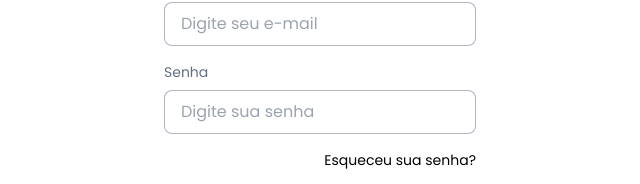
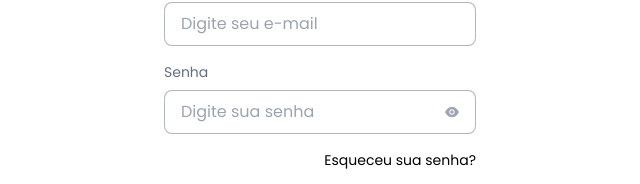
Before and after one commit to lucaspereiraio/TireoideCare, a Next.js app: page /login in a window 1280 px wide. Shown: the part 336-520 px from the top of the page, without its empty margins (320-960 px from the left). Built offline with nearby package versions, Linux system fonts and the light colour scheme.

Commit message:
password-visibility
- Created the isPassword property;
- Created the toggle password visibility function;
- Implemented the visibility eye from react-icons;
- Implemented the logics when the input is a password input;
- Styled the component;
- Implemented the password visibility funtionality.

```diff
--- a/components/Input/index.tsx
+++ b/components/Input/index.tsx
@@ -1,5 +1,6 @@
-import React from "react";
+import React, { useState } from "react";
 import { Controller } from "react-hook-form";
+import { AiFillEye, AiFillEyeInvisible } from "react-icons/ai";
 
 interface InputFieldProps {
   name: string;
@@ -8,6 +9,7 @@ interface InputFieldProps {
   type: string;
   placeholder: string;
   errorMessage?: string;
+  isPassword?: boolean;
 }
 
 const InputField: React.FC<InputFieldProps> = ({
@@ -17,12 +19,20 @@ const InputField: React.FC<InputFieldProps> = ({
   type,
   placeholder,
   errorMessage,
+  isPassword = false,
 }) => {
+  const [showPassword, setShowPassword] = useState(false);
+
+  const togglePasswordVisibility = () => {
+    setShowPassword(!showPassword);
+  };
+
   return (
     <div className="w-full flex flex-col gap-y-2">
       <label className="text-sm text-neuters-gray-70" htmlFor={name}>
         {label}
       </label>
+      <div className="relative w-full">
         <Controller
           name={name}
           control={control}
@@ -31,9 +41,9 @@ const InputField: React.FC<InputFieldProps> = ({
             <input
               {...field}
               id={name}
-            type={type}
+              type={showPassword && isPassword ? "text" : type}
               placeholder={placeholder}
-            className={`border border-neuters-gray-70 ${
+              className={`border border-neuters-gray-70 w-full ${
                 errorMessage
                   ? "border-red-500 focus:border-red-500 focus:ring-red-500"
                   : " focus:border-primary-100 focus:ring-primary-100"
@@ -41,6 +51,17 @@ const InputField: React.FC<InputFieldProps> = ({
             />
           )}
         />
+
+        {isPassword && (
+          <button
+            type="button"
+            onClick={togglePasswordVisibility}
+            className="absolute inset-y-0 right-4 flex items-center cursor-pointer text-neuters-gray-50"
+          >
+            {showPassword ? <AiFillEyeInvisible /> : <AiFillEye />}
+          </button>
+        )}
+      </div>
       {errorMessage && <p className="text-red-500 text-xs">{errorMessage}</p>}
     </div>
   );
--- a/components/Login.tsx
+++ b/components/Login.tsx
@@ -58,6 +58,7 @@ const Login = () => {
           type="password"
           placeholder="Digite sua senha"
           errorMessage={errors.password?.message}
+          isPassword={true}
         />
         <div className="w-full text-end text-sm">
           <a
--- a/components/Register.tsx
+++ b/components/Register.tsx
@@ -67,6 +67,7 @@ const Register = () => {
           type="password"
           placeholder="Digite sua senha"
           errorMessage={errors.password?.message}
+          isPassword={true}
         />
 
         <Button className="mt-4" type="submit">
--- a/package.json
+++ b/package.json
@@ -14,6 +14,7 @@
     "react": "^18",
     "react-dom": "^18",
     "react-hook-form": "^7.53.0",
+    "react-icons": "^5.3.0",
     "react-toastify": "^10.0.6",
     "tailwind-variants": "^0.2.1",
     "yup": "^1.4.0"
```
Also changed, not shown: 2 other files (tests, documents, lock files or other folders). Lines whose indentation alone changed are shown as unchanged.
